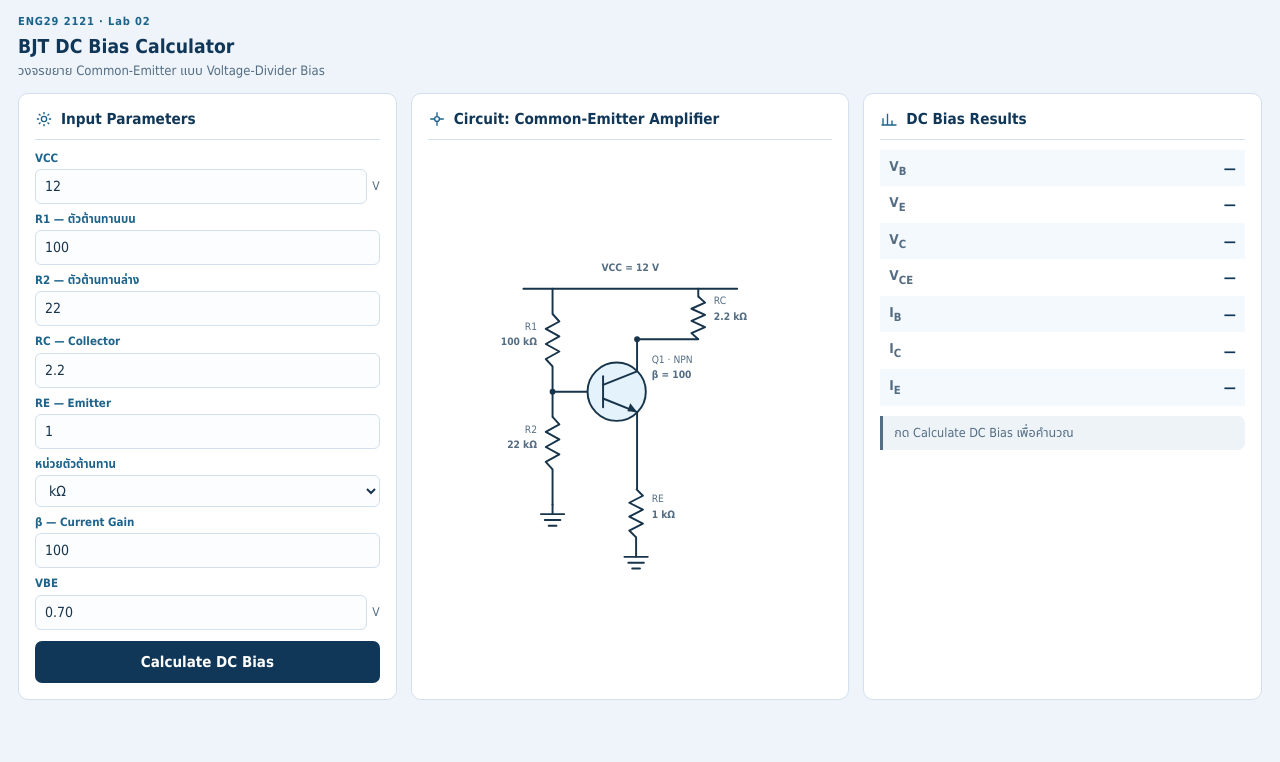
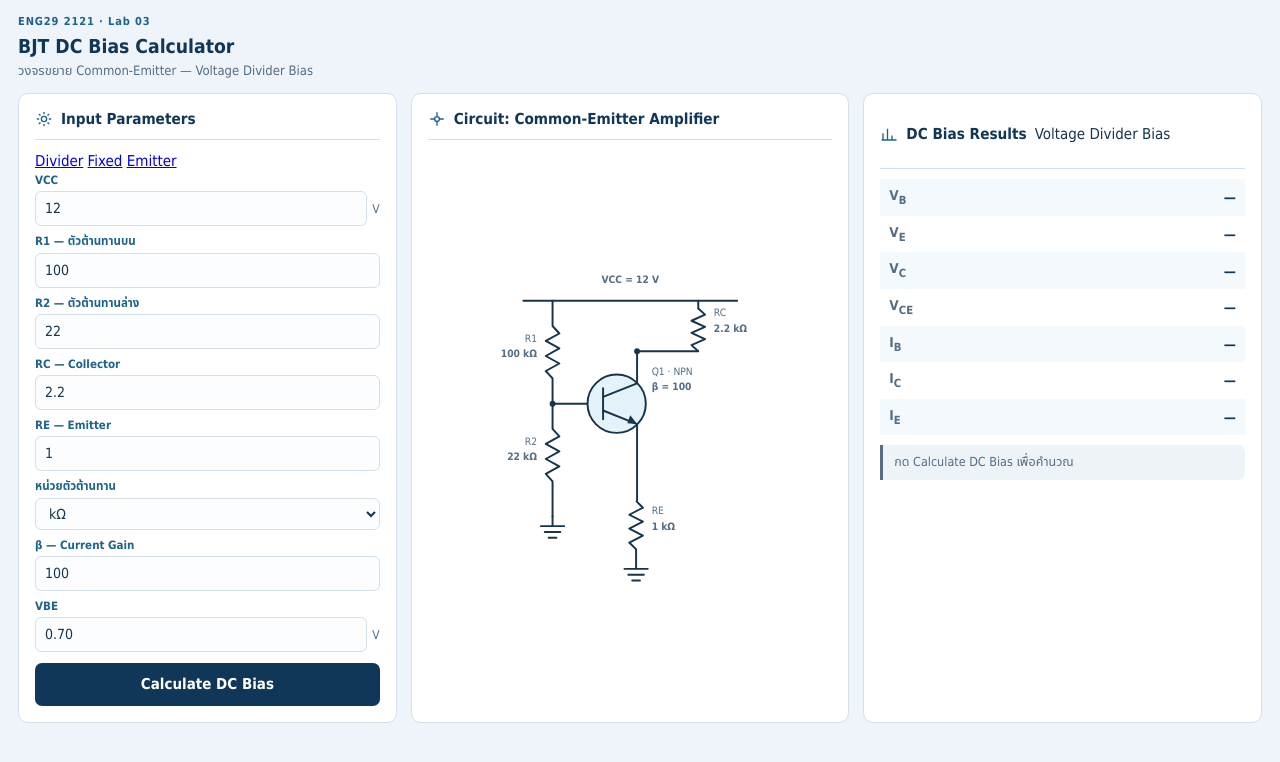
Before and after one commit to Gaga959/BJT-DC-Bias-Web-App, a Flask app: page /?mode=divider in a window 1280 px wide. Shown: the top 762 px of the page. Run offline with Flask 3, Linux system fonts and the light colour scheme.

Commit message:
feat: dispatch bias mode and render per-mode form and results

```diff
--- a/app.py
+++ b/app.py
@@ -1,4 +1,4 @@
-"""Flask web layer for the BJT voltage-divider DC bias calculator."""
+"""Flask web layer for the BJT DC bias calculator (three bias modes)."""
 
 from __future__ import annotations
 
@@ -9,24 +9,62 @@ from flask import Flask, render_template, request
 from dc_bias import (
     VCE_NEAR_SAT,
     VCE_SAT,
+    BiasResult,
     DcBiasInput,
     DcBiasResult,
+    EmitterBiasInput,
+    FixedBiasInput,
     ValidationError,
     calculate_dc_bias,
+    calculate_emitter_bias,
+    calculate_fixed_bias,
 )
 
 DASH = "—"
 
-DEFAULT_FORM = {
-    "vcc": "12",
-    "r1": "100",
-    "r2": "22",
-    "rc": "2.2",
-    "re": "1",
-    "beta": "100",
-    "vbe": "0.70",
-    "unit": "kohm",
+MODE_LABELS = {
+    "divider": "Voltage Divider Bias",
+    "fixed": "Fixed Bias",
+    "emitter": "Emitter Bias",
 }
+
+MODE_TABS = {
+    "divider": "Divider",
+    "fixed": "Fixed",
+    "emitter": "Emitter",
+}
+
+DEFAULT_FORMS = {
+    "divider": {
+        "vcc": "12",
+        "r1": "100",
+        "r2": "22",
+        "rc": "2.2",
+        "re": "1",
+        "beta": "100",
+        "vbe": "0.70",
+        "unit": "kohm",
+    },
+    "fixed": {
+        "vcc": "12",
+        "rb": "1000",
+        "rc": "2.2",
+        "beta": "100",
+        "vbe": "0.70",
+        "unit": "kohm",
+    },
+    "emitter": {
+        "vcc": "12",
+        "rb": "1000",
+        "rc": "2.2",
+        "re": "1",
+        "beta": "100",
+        "vbe": "0.70",
+        "unit": "kohm",
+    },
+}
+
+DEFAULT_FORM = DEFAULT_FORMS["divider"]
 
 REGION_LABELS = {
     "active": "Active",
@@ -58,6 +96,11 @@ def _to_ohms(raw: str | None, unit: str, label: str) -> float:
     raise ValueError("หน่วยตัวต้านทานไม่ถูกต้อง")
 
 
+def _mode_from(raw: str | None) -> str | None:
+    text = (raw or "").strip()
+    return text if text in MODE_LABELS else None
+
+
 def _format_result(result) -> dict[str, str]:
     return {
         "vb": f"{result.vb:.3f}",
@@ -67,13 +110,21 @@ def _format_result(result) -> dict[str, str]:
         "ic": f"{result.ic * 1e3:.3f}",
         "ie": f"{result.ie * 1e3:.3f}",
         "ib": f"{result.ib * 1e6:.2f}",
-        "vth": f"{result.vth:.3f}",
-        "rth": f"{result.rth / 1e3:.2f}",
         "region": REGION_LABELS[result.region],
     }
 
 
-def _diagram_labels(form) -> dict[str, str]:
+def _workings(mode: str, result) -> list[dict[str, str]]:
+    rows: list[dict[str, str]] = []
+    if mode == "divider":
+        rows.append({"label": "VTH", "value": f"{result.vth:.3f} V"})
+        rows.append({"label": "RTH", "value": f"{result.rth / 1e3:.2f} kΩ"})
+    rows.append({"label": "IB", "value": f"{result.ib * 1e6:.2f} µA"})
+    rows.append({"label": "IE", "value": f"{result.ie * 1e3:.3f} mA"})
+    return rows
+
+
+def _diagram_labels(form, mode: str = "divider") -> dict[str, str]:
     """Labels for the schematic: raw input text with its unit, never parsed."""
     symbol = "Ω" if (form.get("unit") or "").strip() == "ohm" else "kΩ"
 
@@ -84,17 +135,29 @@ def _diagram_labels(form) -> dict[str, str]:
         return f"{text} {suffix}".strip()
 
     beta = (form.get("beta") or "").strip()
-    return {
+    labels = {
         "vcc": label("vcc", "V"),
-        "r1": label("r1", symbol),
-        "r2": label("r2", symbol),
-        "rc": label("rc", symbol),
-        "re": label("re", symbol),
         "beta": f"β = {beta}" if beta else DASH,
     }
+    if mode == "divider":
+        labels.update(
+            r1=label("r1", symbol),
+            r2=label("r2", symbol),
+            rc=label("rc", symbol),
+            re=label("re", symbol),
+        )
+    elif mode == "fixed":
+        labels.update(rb=label("rb", symbol), rc=label("rc", symbol))
+    else:
+        labels.update(
+            rb=label("rb", symbol),
+            rc=label("rc", symbol),
+            re=label("re", symbol),
+        )
+    return labels
 
 
-def _status_note(result: DcBiasResult) -> dict[str, str]:
+def _status_note(result: DcBiasResult | BiasResult) -> dict[str, str]:
     """Short status sentence for the results panel, derived from the region."""
     if result.region == "active":
         return {
@@ -117,55 +180,96 @@ def _status_note(result: DcBiasResult) -> dict[str, str]:
     }
 
 
+def _render(mode, form, *, error=None, result=None, values=None, status=None, workings=None):
+    return render_template(
+        "index.html",
+        form=form,
+        mode=mode,
+        mode_label=MODE_LABELS[mode],
+        tabs=MODE_TABS,
+        diagram=_diagram_labels(form, mode),
+        error=error,
+        result=result,
+        values=values,
+        status=status,
+        workings=workings,
+    )
+
+
 def create_app() -> Flask:
     app = Flask(__name__)
 
     @app.get("/")
     def index():
-        return render_template(
-            "index.html",
-            form=DEFAULT_FORM,
-            error=None,
-            result=None,
-            values=None,
-            diagram=_diagram_labels(DEFAULT_FORM),
-            status=None,
-        )
+        mode = request.args.get("mode", "divider")
+        if mode not in MODE_LABELS:
+            return _render(
+                "divider",
+                DEFAULT_FORMS["divider"],
+                error="โหมดวงจรไม่ถูกต้อง",
+            )
+        return _render(mode, DEFAULT_FORMS[mode])
 
     @app.post("/calculate")
     def calculate():
         form = request.form
+        mode = _mode_from(form.get("mode"))
+        if mode is None:
+            return _render(
+                "divider",
+                DEFAULT_FORMS["divider"],
+                error="โหมดวงจรไม่ถูกต้อง",
+            )
+
         try:
             unit = form.get("unit", "kohm")
-            inp = DcBiasInput(
-                vcc=_parse_float(form.get("vcc"), "VCC"),
-                r1=_to_ohms(form.get("r1"), unit, "R1"),
-                r2=_to_ohms(form.get("r2"), unit, "R2"),
-                rc=_to_ohms(form.get("rc"), unit, "RC"),
-                re=_to_ohms(form.get("re"), unit, "RE"),
-                beta=_parse_float(form.get("beta"), "β"),
-                vbe=_parse_float(form.get("vbe"), "VBE"),
-            )
-            result = calculate_dc_bias(inp)
+            vcc = _parse_float(form.get("vcc"), "VCC")
+            beta = _parse_float(form.get("beta"), "β")
+            vbe = _parse_float(form.get("vbe"), "VBE")
+
+            if mode == "divider":
+                result = calculate_dc_bias(
+                    DcBiasInput(
+                        vcc=vcc,
+                        r1=_to_ohms(form.get("r1"), unit, "R1"),
+                        r2=_to_ohms(form.get("r2"), unit, "R2"),
+                        rc=_to_ohms(form.get("rc"), unit, "RC"),
+                        re=_to_ohms(form.get("re"), unit, "RE"),
+                        beta=beta,
+                        vbe=vbe,
+                    )
+                )
+            elif mode == "fixed":
+                result = calculate_fixed_bias(
+                    FixedBiasInput(
+                        vcc=vcc,
+                        rb=_to_ohms(form.get("rb"), unit, "RB"),
+                        rc=_to_ohms(form.get("rc"), unit, "RC"),
+                        beta=beta,
+                        vbe=vbe,
+                    )
+                )
+            else:
+                result = calculate_emitter_bias(
+                    EmitterBiasInput(
+                        vcc=vcc,
+                        rb=_to_ohms(form.get("rb"), unit, "RB"),
+                        rc=_to_ohms(form.get("rc"), unit, "RC"),
+                        re=_to_ohms(form.get("re"), unit, "RE"),
+                        beta=beta,
+                        vbe=vbe,
+                    )
+                )
         except (ValidationError, ValueError) as exc:
-            return render_template(
-                "index.html",
-                form=form,
-                error=str(exc),
-                result=None,
-                values=None,
-                diagram=_diagram_labels(form),
-                status=None,
-            )
+            return _render(mode, form, error=f"{MODE_LABELS[mode]} — {exc}")
 
-        return render_template(
-            "index.html",
-            form=form,
-            error=None,
+        return _render(
+            mode,
+            form,
             result=result,
             values=_format_result(result),
-            diagram=_diagram_labels(form),
             status=_status_note(result),
+            workings=_workings(mode, result),
         )
 
     return app
--- a/templates/index.html
+++ b/templates/index.html
@@ -10,9 +10,9 @@
   <main class="page">
     <header class="page-header">
       <div>
-        <p class="eyebrow">ENG29 2121 · Lab 02</p>
+        <p class="eyebrow">ENG29 2121 · Lab 03</p>
         <h1>BJT DC Bias Calculator</h1>
-        <p class="subtitle">วงจรขยาย Common-Emitter แบบ Voltage-Divider Bias</p>
+        <p class="subtitle">วงจรขยาย Common-Emitter — {{ mode_label }}</p>
       </div>
     </header>
 
@@ -30,7 +30,15 @@
           <h2>Input Parameters</h2>
         </header>
 
+        <nav class="mode-tabs" aria-label="เลือกวงจรไบแอส">
+          {% for key, label in tabs.items() %}
+          <a class="mode-tab{% if key == mode %} is-active{% endif %}" href="{{ url_for('index', mode=key) }}">{{ label }}</a>
+          {% endfor %}
+        </nav>
+
         <form class="bias-form" method="post" action="/calculate">
+          <input type="hidden" name="mode" value="{{ mode }}">
+
           <div class="field">
             <label for="vcc">VCC</label>
             <span class="field-input">
@@ -39,6 +47,7 @@
             </span>
           </div>
 
+          {% if mode == 'divider' %}
           <div class="field">
             <label for="r1">R1 — ตัวต้านทานบน</label>
             <span class="field-input">
@@ -52,6 +61,16 @@
               <input id="r2" name="r2" type="text" inputmode="decimal" value="{{ form.r2 }}">
             </span>
           </div>
+          {% endif %}
+
+          {% if mode in ('fixed', 'emitter') %}
+          <div class="field">
+            <label for="rb">RB — Base</label>
+            <span class="field-input">
+              <input id="rb" name="rb" type="text" inputmode="decimal" value="{{ form.rb }}">
+            </span>
+          </div>
+          {% endif %}
 
           <div class="field">
             <label for="rc">RC — Collector</label>
@@ -60,12 +79,14 @@
             </span>
           </div>
 
+          {% if mode in ('divider', 'emitter') %}
           <div class="field">
             <label for="re">RE — Emitter</label>
             <span class="field-input">
               <input id="re" name="re" type="text" inputmode="decimal" value="{{ form.re }}">
             </span>
           </div>
+          {% endif %}
 
           <div class="field">
             <label for="unit">หน่วยตัวต้านทาน</label>
@@ -106,7 +127,7 @@
         </header>
 
         <svg class="schematic" viewBox="0 0 360 350" role="img"
-             aria-label="วงจรขยาย BJT แบบ voltage-divider bias พร้อมค่าที่กรอก">
+             aria-label="วงจรขยาย BJT แบบ {{ mode_label }} พร้อมค่าที่กรอก">
           <g class="wire" fill="none" stroke="currentColor" stroke-width="2" stroke-linecap="round">
             <path d="M70 44H290"/>
             <path d="M100 44V70M100 124V150"/>
@@ -170,6 +191,7 @@
             <path d="M4 20V11M10 20V5M16 20v-6M22 20H2"/>
           </svg>
           <h2>DC Bias Results</h2>
+          <p class="mode-badge">{{ mode_label }}</p>
         </header>
 
         <table class="results-table">
@@ -194,10 +216,9 @@
         <details class="working">
           <summary>วิธีคำนวณ</summary>
           <dl class="values">
-            <div><dt>VTH</dt><dd>{{ values.vth }} V</dd></div>
-            <div><dt>RTH</dt><dd>{{ values.rth }} kΩ</dd></div>
-            <div><dt>IB</dt><dd>{{ values.ib }} µA</dd></div>
-            <div><dt>IE</dt><dd>{{ values.ie }} mA</dd></div>
+            {% for row in workings %}
+            <div><dt>{{ row.label }}</dt><dd>{{ row.value }}</dd></div>
+            {% endfor %}
           </dl>
           <p class="note">ค่าทั้งหมดคำนวณจาก Python Backend (dc_bias.py) ไม่ใช่ค่าที่ฝังใน HTML</p>
         </details>
```
Also changed, not shown: tests/test_web.py (+70 -3 lines).
